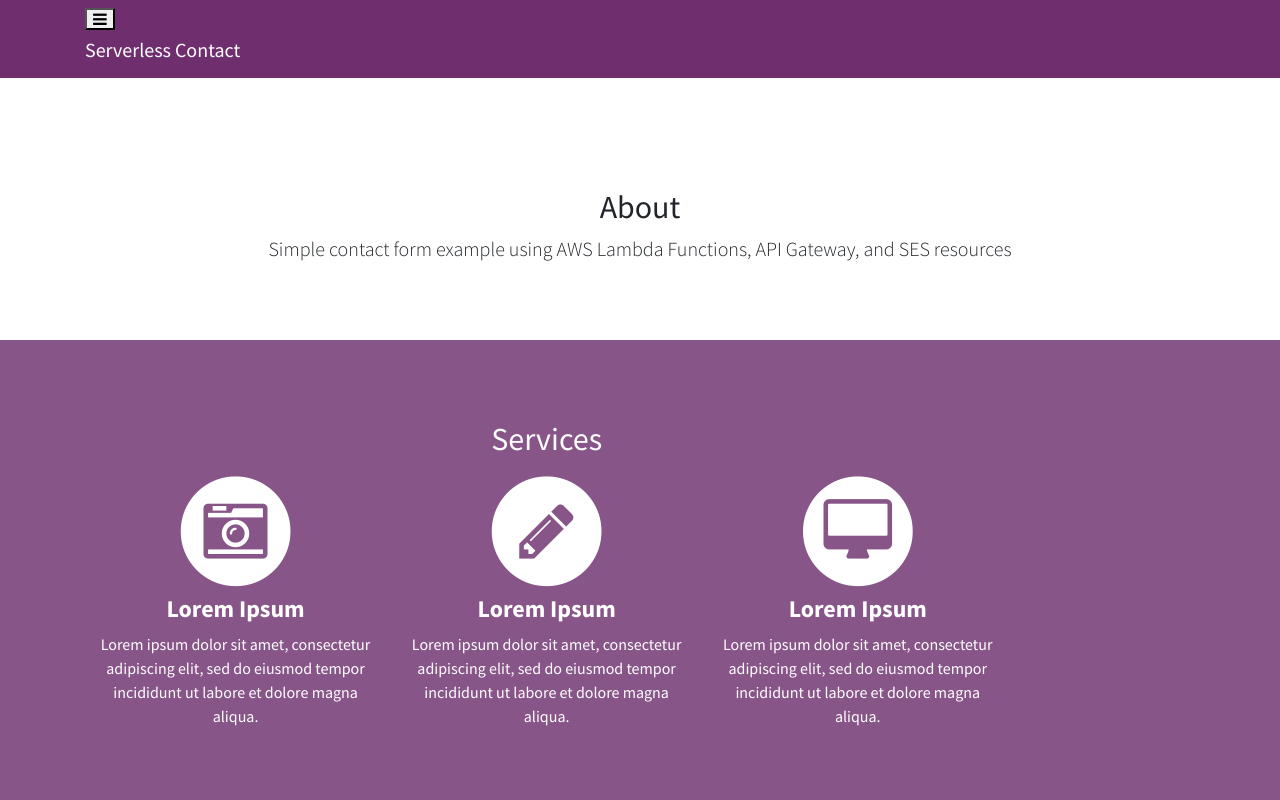
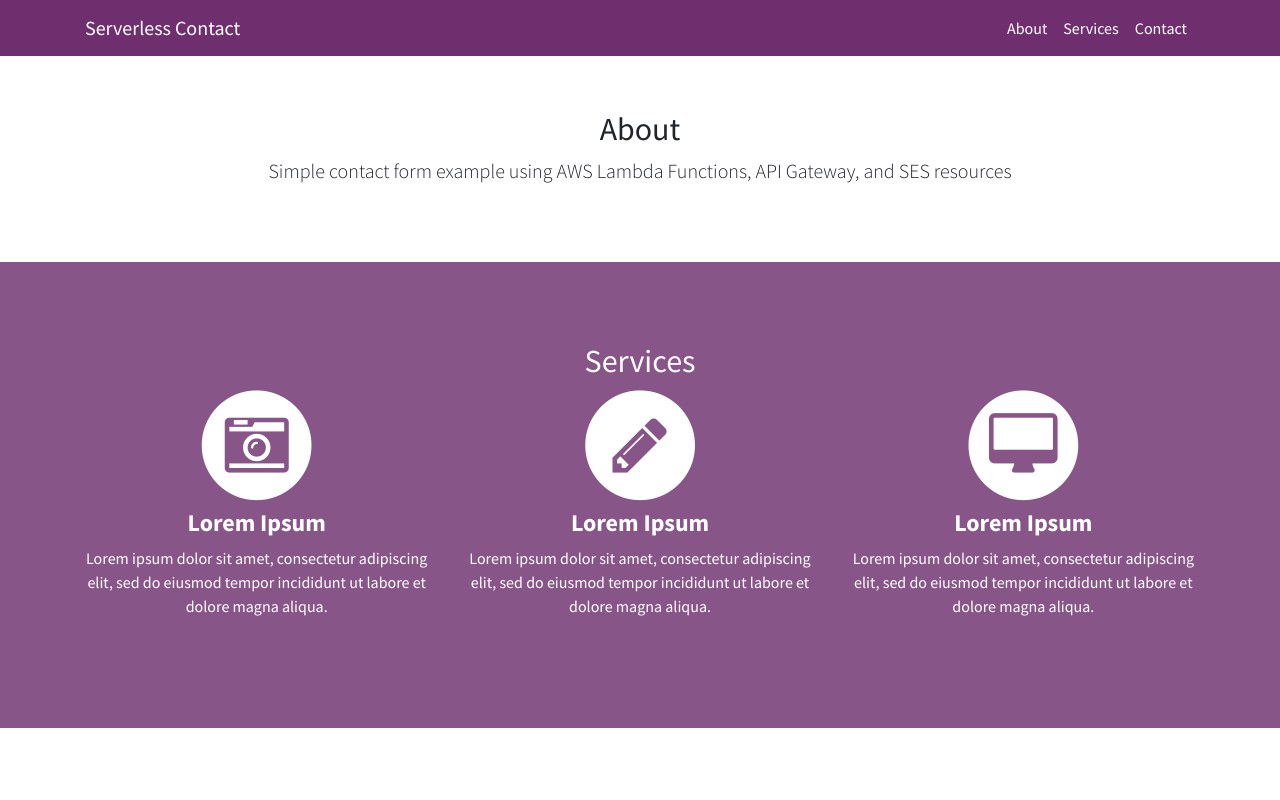
Before and after one commit to CloudBytesCollection/serverlessContact, a plain HTML site: page example/index.html in a window 1280 px wide. Shown: the top 800 px of the page. Drawn offline with nearby package versions, Linux system fonts and the light colour scheme.

Commit message:
Fixed bootstrap

```diff
--- a/example/index.html
+++ b/example/index.html
@@ -22,27 +22,25 @@
 		<link href="http://fonts.googleapis.com/css?family=Source+Sans+Pro:300,400,700,300italic,400italic,700italic" rel="stylesheet" type="text/css">
 	</head>
 	<!-- Navigation -->
-	<nav id="mainNav" class="navbar navbar-fixed-top navbar-index theme-primary">
+	<nav id="mainNav" class="navbar navbar-expand-lg fixed-top theme-primary">
 		<div class="container">
 			<!-- Brand and toggle get grouped for better mobile display -->
-			<div class="navbar-header">
-				<button type="button" class="navbar-toggle collapsed" data-toggle="collapse" data-target="#bs-example-navbar-collapse-1">
-					<span class="sr-only">Toggle navigation</span><i class="fa fa-bars"></i>
+			<a class="navbar-brand page-scroll" href="#">Serverless Contact</a>
+			<button type="button" class="navbar-toggler navbar-toggler-right" data-toggle="collapse" data-target="#bs-example-navbar-collapse-1">
+				<span class="navbar-toggler-icon"><i class="fa fa-bars" style="font-size:24px;color:white"></i></span>
 			</button>
-				<div class="rightSide companyNames"><a class="navbar-brand page-scroll" href="#">Serverless Contact</a></div>
-			</div>
 
 			<!-- Collect the nav links, forms, and other content for toggling -->
 			<div class="collapse navbar-collapse" id="bs-example-navbar-collapse-1">
-				<ul class="nav navbar-nav navbar-right">
-					<li>
-						<a href="#about">About</a>
+				<ul class="navbar-nav ml-auto">
+					<li class="nav-item mx-auto">
+						<a class="nav-link" href="#about">About</a>
 					</li>
-					 <li>
-						<a href="#services">Services</a>
+					 <li class="nav-item mx-auto">
+						<a class="nav-link" href="#services">Services</a>
 					</li>
-					<li>
-						<a href="#contact">Contact</a>
+					<li class="nav-item mx-auto">
+						<a class="nav-link" href="#contact">Contact</a>
 					</li>
 				</ul>
 			</div>
@@ -69,10 +67,9 @@
     <section id="services" class="theme-primary-light large-section">
         <div class="container">
             <div class="row text-center">
-                <div class="col-lg-10 col-lg-offset-1">
-                    <h2 class="section-heading">Services</h2>
+                    <h2 class="h2">Services</h2>
                     <div class="row">
-                        <div class="col-md-4 col-sm-6">
+                        <div class="col-12 col-md-4">
                             <div class="service-item">
                                 <span class="fa-stack fa-4x">
                                 	<i class="fa fa-circle fa-stack-2x"></i>
@@ -84,7 +81,7 @@
                                 <p>Lorem ipsum dolor sit amet, consectetur adipiscing elit, sed do eiusmod tempor incididunt ut labore et dolore magna aliqua.</p>
                             </div>
                         </div>
-                        <div class="col-md-4 col-sm-6">
+                        <div class="col-12 col-md-4">
                             <div class="service-item">
                                 <span class="fa-stack fa-4x">
                                 	<i class="fa fa-circle fa-stack-2x"></i>
@@ -96,7 +93,7 @@
                                 <p>Lorem ipsum dolor sit amet, consectetur adipiscing elit, sed do eiusmod tempor incididunt ut labore et dolore magna aliqua.</p>
                             </div>
                         </div>
-                        <div class="col-md-4 col-sm-6">
+                        <div class="col-12 col-md-4">
                             <div class="service-item">
                                 <span class="fa-stack fa-4x">
                                 	<i class="fa fa-circle fa-stack-2x"></i>
@@ -111,8 +108,6 @@
                     </div>
                     <!-- /.row (nested) -->
             </div>
-                <!-- /.col-lg-10 -->
-            </div>
             <!-- /.row -->
         </div>
         <!-- /.container -->
@@ -124,7 +119,7 @@
 		<div class="container">
 			<div class="row">
 				<div class="col-lg-12 text-center">
-					<h2 class="section-heading">Contact</h2>
+					<h2 class="h2">Contact</h2>
 				</div>
 			</div>
 			<div id="formGroup" class="row">
@@ -179,21 +174,19 @@
 	<footer class="theme-primary medium-section">
 		<div class="container">
 			<div class="row">
-				<div class="col-lg-10 col-lg-offset-1 text-center">
-					<h4>Serverless Contact</h4><br>
-					<ul class="list-inline">
-						<li>
+				<h4 class="h4 col-12 ml-auto">Serverless Contact</h4>
+				<ul class="col-12 list-inline ml-auto p-3">
+					<li class="list-inline-item">
 						<a href="https://www.facebook.com/"><i class="fa fa-facebook fa-fw fa-3x"></i></a>
 					</li>
-						<li>
+					<li class="list-inline-item p-3">
 						<a href="https://twitter.com/"><i class="fa fa-twitter fa-fw fa-3x"></i></a>
 					</li>
-						<li>
+					<li class="list-inline-item">
 						<a href="https://www.instagram.com/"><i class="fa fa-instagram fa-fw fa-3x"></i></a>
 					</li>
 				</ul>
-					<p class="text-muted">Copyright &copy; Your Site</p>
-				</div>
+				<p class="text-muted col-12">Copyright &copy; Your Site</p>
 			</div>
 		</div>
 	</footer>
--- a/example/styles.css
+++ b/example/styles.css
@@ -151,6 +151,10 @@ hr.small {
 
 
 /* Services */
+.h2 {
+	margin: 0 auto;
+}
+
 .services {
 	background: #222;
 }
@@ -184,7 +188,7 @@ footer {
 	text-align: center;
 }
 
-footer h1,footer h2,footer h3,footer h4 {
+footer .h4 {
 	color:#ddd;
 	font-weight:300;
 	margin: 0 auto;
```
Lines whose indentation alone changed are shown as unchanged.
